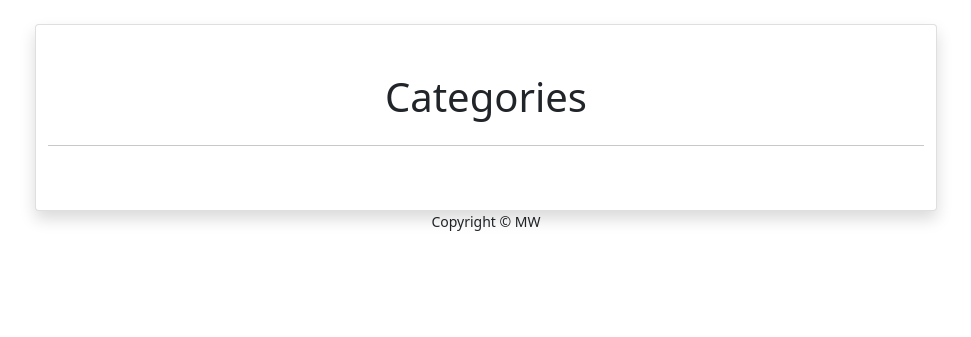
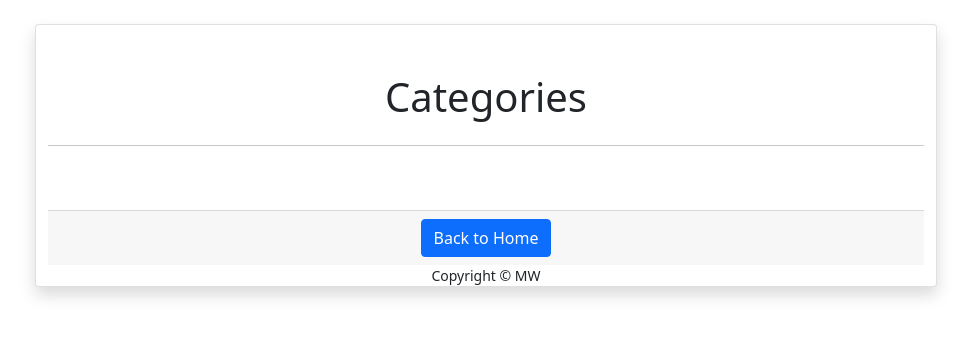
Before and after one commit to MaxBWiseman/Project-4---Code-Institute, a Django app: page /categories/ in a window 1280 px wide. Shown: the part 56-393 px from the top of the page, without its empty margins (249-1220 px from the left). Run offline with Django 4.2, Linux system fonts and the light colour scheme; data that the repository does not hold is empty.

Commit message:
chore: added a card footer to categories

```diff
--- a/post_hub/templates/post_hub/category_list.html
+++ b/post_hub/templates/post_hub/category_list.html
@@ -12,5 +12,7 @@
                 <li><a href="{% url 'category_detail' category.slug %}">{{ category.category_name }}</a></li>
                 {% endfor %}
             </ul>
+            <div class="card-footer">
+                <a href="{% url 'home' %}" class="btn btn-primary">Back to Home</a>
         </div>
 {% endblock %}
--- a/post_hub/templates/post_hub/index.html
+++ b/post_hub/templates/post_hub/index.html
@@ -85,7 +85,7 @@
                         </div>
                     </div>
                 </div>
-
+<!-- I learned to use these cards at - https://www.sitepoint.com/bootstrap-card-component-introduction/ -->
             </div>
         </div>
     </div>
```
